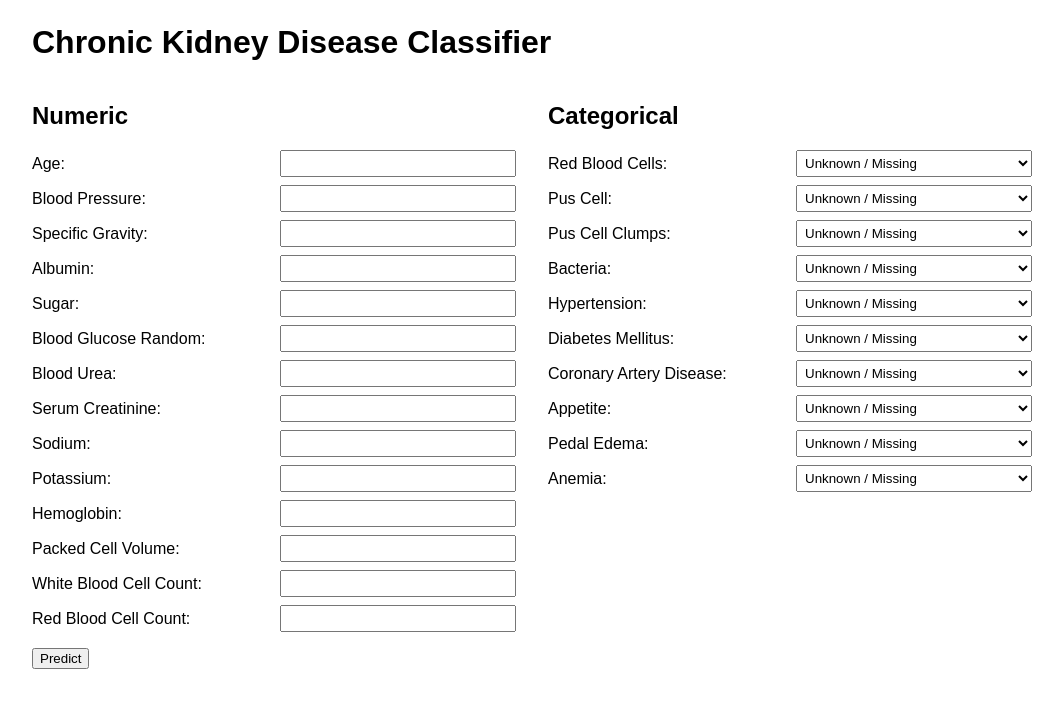
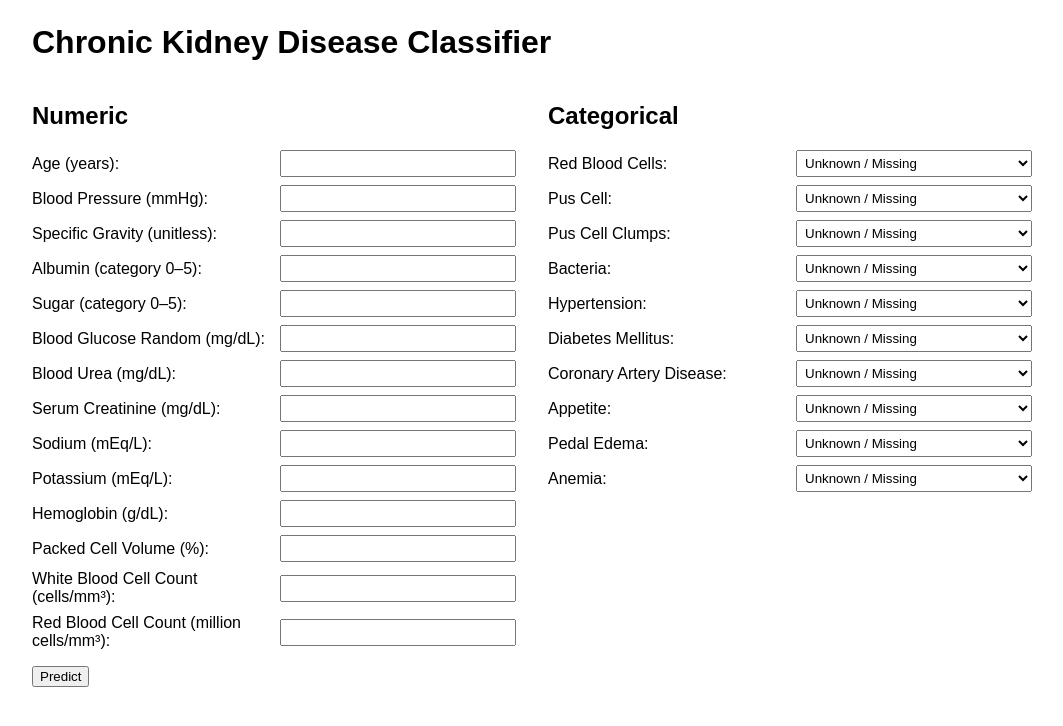
Before and after one commit to mafaldamsmartinho/chronic-kidney-disease-classifier, a FastAPI app: page / in a window 1280 px wide. Shown: the top 726 px of the page, without its empty margins (108-1171 px from the left). Run offline with FastAPI, Linux system fonts and the light colour scheme; parts of the project's set-up code (start-up, migrations or seed data) failed here and were passed over.

Commit message:
added units to frontend

```diff
--- a/src/preprocessing.py
+++ b/src/preprocessing.py
@@ -44,6 +44,7 @@ def clean_data(data):
 
 
 def mean_columns(data):
+    # Select mean imputation for near-symmetric features using only the fit data.
     skewness = data[NUMERIC_COLUMNS].skew()
     return skewness.index[skewness.abs() < 0.5].tolist()
 
@@ -87,6 +88,7 @@ def build_preprocessor():
             ("median", numeric_pipeline("median"), median_columns),
             ("categorical", categorical_pipeline(), CATEGORICAL_COLUMNS),
             ("discrete", categorical_pipeline(), DISCRETE_COLUMNS),
+            # Preserve missing RBC results as "unknown" rather than the modal result.
             ("rbc", categorical_pipeline("constant"), ["rbc"]),
         ]
     )
--- a/templates/index.html
+++ b/templates/index.html
@@ -23,46 +23,46 @@
     <h2>Numeric</h2>
     <div class="fields">
 
-    <label>Age:</label>
+    <label>Age (years):</label>
     <input type="number" name="age" step="any"><br><br>
 
-    <label>Blood Pressure:</label>
+    <label>Blood Pressure (mmHg):</label>
     <input type="number" name="bp" step="any"><br><br>
 
-    <label>Specific Gravity:</label>
+    <label>Specific Gravity (unitless):</label>
     <input type="number" name="sg" step="any"><br><br>
 
-    <label>Albumin:</label>
+    <label>Albumin (category 0–5):</label>
     <input type="number" name="al" step="any"><br><br>
 
-    <label>Sugar:</label>
+    <label>Sugar (category 0–5):</label>
     <input type="number" name="su" step="any"><br><br>
 
-    <label>Blood Glucose Random:</label>
+    <label>Blood Glucose Random (mg/dL):</label>
     <input type="number" name="bgr" step="any"><br><br>
 
-    <label>Blood Urea:</label>
+    <label>Blood Urea (mg/dL):</label>
     <input type="number" name="bu" step="any"><br><br>
 
-    <label>Serum Creatinine:</label>
+    <label>Serum Creatinine (mg/dL):</label>
     <input type="number" name="sc" step="any"><br><br>
 
-    <label>Sodium:</label>
+    <label>Sodium (mEq/L):</label>
     <input type="number" name="sod" step="any"><br><br>
 
-    <label>Potassium:</label>
+    <label>Potassium (mEq/L):</label>
     <input type="number" name="pot" step="any"><br><br>
 
-    <label>Hemoglobin:</label>
+    <label>Hemoglobin (g/dL):</label>
     <input type="number" name="hemo" step="any"><br><br>
 
-    <label>Packed Cell Volume:</label>
+    <label>Packed Cell Volume (%):</label>
     <input type="number" name="pcv" step="any"><br><br>
 
-    <label>White Blood Cell Count:</label>
+    <label>White Blood Cell Count (cells/mm³):</label>
     <input type="number" name="wc" step="any"><br><br>
 
-    <label>Red Blood Cell Count:</label>
+    <label>Red Blood Cell Count (million cells/mm³):</label>
     <input type="number" name="rc" step="any"><br><br>
 
 
```
